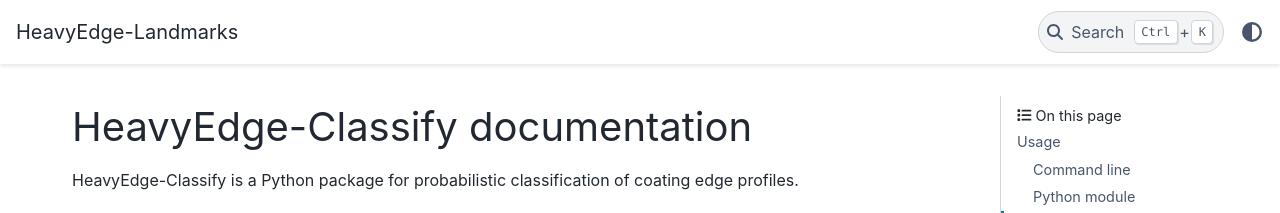
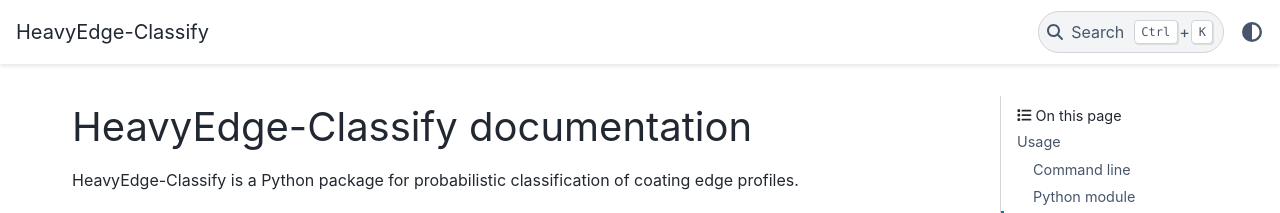
Before and after one commit to heavyedge/heavyedge-classify, a Sphinx documentation site: the page built from doc/source/index.rst, in a window 1280 px wide. Shown: the top 213 px of the page. Built offline with Sphinx 7.4.7 and the PyData theme 0.15.4, drawn with Linux system fonts in a browser that asks for light colours.

Commit message:
Update conf.py

```diff
--- a/doc/source/conf.py
+++ b/doc/source/conf.py
@@ -37,7 +37,7 @@ html_theme = "pydata_sphinx_theme"
 
 html_theme_options = {
     "logo": {
-        "text": "HeavyEdge-Landmarks",
+        "text": "HeavyEdge-Classify",
     },
     "show_toc_level": 2,
 }
```
